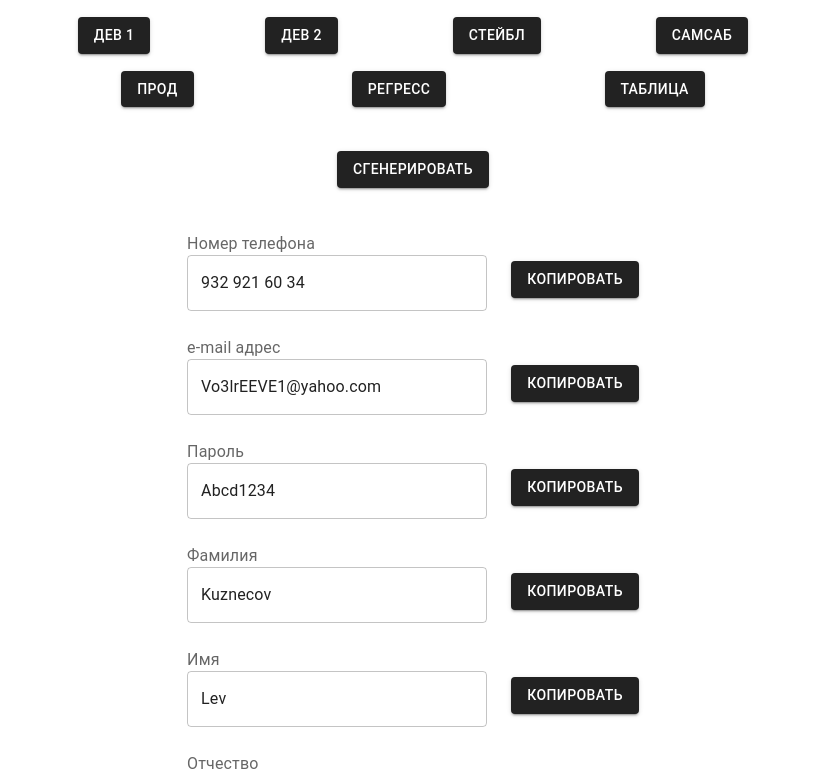
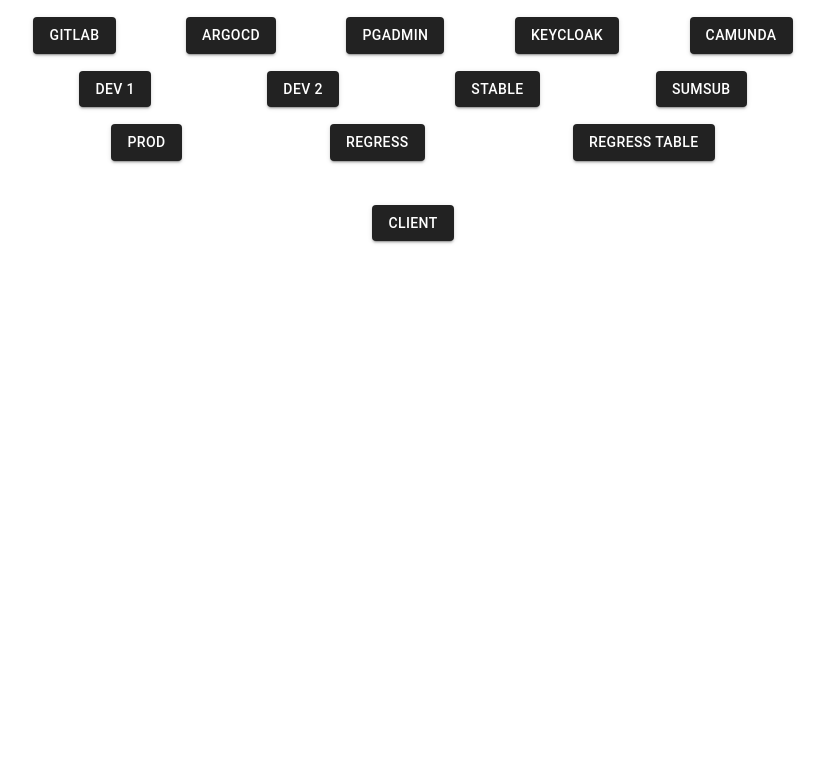
Before and after one commit to Orehik/mock_data_generator, a React (Vite) app: page / in a window 1280 px wide. Shown: the top 773 px of the page, without its empty margins (227-1052 px from the left). Built offline with nearby package versions, Linux system fonts and the light colour scheme.

Commit message:
add prettier, hide form button & extra buttons by Den M

```diff
--- a/package.json
+++ b/package.json
@@ -26,6 +26,7 @@
     "eslint-plugin-react": "^7.32.2",
     "eslint-plugin-react-hooks": "^4.6.0",
     "eslint-plugin-react-refresh": "^0.4.3",
+    "prettier": "^3.0.3",
     "typescript": "^5.0.2",
     "vite": "^4.4.5"
   },
--- a/src/App.css
+++ b/src/App.css
@@ -11,7 +11,7 @@
 .parent_container {
   display: flex;
   flex-direction: column;
-  max-width: 900px;
+  width: 900px;
   align-self: center;
 }
 
--- a/src/App.tsx
+++ b/src/App.tsx
@@ -13,7 +13,7 @@
 import { generateEmail } from "./helpers/emailAddress";
 import { maleNames } from "./dataNames/maleNames";
 import { TAXGenerator } from "./helpers/TAXGenerator";
-import './App.css';
+import "./App.css";
 
 function App() {
   const randomIndex = Math.floor(Math.random() * 10000);
@@ -21,25 +21,26 @@
 
   const getNames = useMemo(() => {
     if (randomGender) {
-      return maleNames[randomIndex]
+      return maleNames[randomIndex];
     } else {
-      return femaleNames[randomIndex]
+      return femaleNames[randomIndex];
     }
-  }, [randomGender, randomIndex])
+  }, [randomGender, randomIndex]);
 
-  const [phoneNumber, setPhoneNumber] = useState('');
-  const [email, setEmail] = useState('');
-  const [pass, setPass] = useState('');
-  const [lastname, setLastname] = useState('');
-  const [firstname, setFirstname] = useState('');
-  const [middlename, setMiddlename] = useState('');
-  const [inn, setInn] = useState('');
+  const [phoneNumber, setPhoneNumber] = useState("");
+  const [email, setEmail] = useState("");
+  const [pass, setPass] = useState("");
+  const [lastname, setLastname] = useState("");
+  const [firstname, setFirstname] = useState("");
+  const [middlename, setMiddlename] = useState("");
+  const [inn, setInn] = useState("");
+  const [isFormVisible, setIsFormVisible] = useState<boolean>(false);
 
   const arrayValue = [phoneNumber, email, pass, lastname, firstname, middlename, inn];
 
   const innGenerator = () => {
     setInn(TAXGenerator());
-  }
+  };
 
   const getStarted = () => {
     setPhoneNumber(generateRussianPhoneNumber());
@@ -49,91 +50,124 @@
     setFirstname(transliterator(getNames.firstname));
     setMiddlename(transliterator(getNames.middlename));
     setInn(TAXGenerator());
-  }
+  };
 
   useEffect(() => {
-    getStarted()
-  }, [])
+    getStarted();
+  }, []);
 
   return (
     <div className="parent_container">
       <div className="hotkey">
-        <BaseButton className="copy_button" onClick={() => window.open(import.meta.env.VITE_DEV_1, "_blank")}>ДЕВ 1</BaseButton>
-        <BaseButton className="copy_button" onClick={() => window.open(import.meta.env.VITE_DEV_2, "_blank")}>ДЕВ 2</BaseButton>
-        <BaseButton className="copy_button" onClick={() => window.open(import.meta.env.VITE_STABLE, "_blank")}>Стейбл</BaseButton>
-        <BaseButton className="copy_button" onClick={() => window.open(import.meta.env.VITE_SUMSUB, "_blank")}>САМСАБ</BaseButton>
+        <BaseButton className="copy_button" onClick={() => window.open(import.meta.env.VITE_GITLAB, "_blank")}>
+          GitLab
+        </BaseButton>
+        <BaseButton className="copy_button" onClick={() => window.open(import.meta.env.VITE_ARGO_CD, "_blank")}>
+          ArgoCD
+        </BaseButton>
+        <BaseButton className="copy_button" onClick={() => window.open(import.meta.env.VITE_PG_ADMIN, "_blank")}>
+          pgAdmin
+        </BaseButton>
+        <BaseButton className="copy_button" onClick={() => window.open(import.meta.env.VITE_KEYCLOAK, "_blank")}>
+          KeyCloak
+        </BaseButton>
+        <BaseButton className="copy_button" onClick={() => window.open(import.meta.env.VITE_CAMUNDA, "_blank")}>
+          Camunda
+        </BaseButton>
       </div>
       <div className="hotkey">
-        <BaseButton className="copy_button" onClick={() => window.open(import.meta.env.VITE_PROD, "_blank")}>ПРОД</BaseButton>
-        <BaseButton className="copy_button" onClick={() => window.open(import.meta.env.VITE_REGRESS, "_blank")}>РЕГРЕСС</BaseButton>
-        <BaseButton className="copy_button" onClick={() => window.open(import.meta.env.VITE_TABLE, "_blank")}>ТАБЛИЦА</BaseButton>
+        <BaseButton className="copy_button" onClick={() => window.open(import.meta.env.VITE_DEV_1, "_blank")}>
+          Dev 1
+        </BaseButton>
+        <BaseButton className="copy_button" onClick={() => window.open(import.meta.env.VITE_DEV_2, "_blank")}>
+          Dev 2
+        </BaseButton>
+        <BaseButton className="copy_button" onClick={() => window.open(import.meta.env.VITE_STABLE, "_blank")}>
+          Stable
+        </BaseButton>
+        <BaseButton className="copy_button" onClick={() => window.open(import.meta.env.VITE_SUMSUB, "_blank")}>
+          SumSub
+        </BaseButton>
       </div>
-      <BaseButton className="box_element" onClick={() => getStarted()}>Сгенерировать</BaseButton>
+      <div className="hotkey">
+        <BaseButton className="copy_button" onClick={() => window.open(import.meta.env.VITE_PROD, "_blank")}>
+          Prod
+        </BaseButton>
+        <BaseButton className="copy_button" onClick={() => window.open(import.meta.env.VITE_REGRESS, "_blank")}>
+          REGRESS
+        </BaseButton>
+        <BaseButton className="copy_button" onClick={() => window.open(import.meta.env.VITE_TABLE, "_blank")}>
+          REGRESS TABLE
+        </BaseButton>
+      </div>
+      <BaseButton className="box_element" onClick={() => setIsFormVisible((prev) => !prev)}>
+        {isFormVisible ? "Hide" : "Client"}
+      </BaseButton>
+      {isFormVisible && (
+        <>
+          <BaseButton className="box_element" onClick={() => getStarted()}>
+            Generate
+          </BaseButton>
           <div className="div_container">
             <div>
               <Box className="box_container">
-            <BaseInput
-              label={INPUT_LABELS.phone_number}
-              value={phoneNumber}
-            />
-            <BaseButton className="copy_button" onClick={() => copyValue(phoneNumber)}>Копировать</BaseButton>
+                <BaseInput label={INPUT_LABELS.phone_number} value={phoneNumber} />
+                <BaseButton className="copy_button" onClick={() => copyValue(phoneNumber)}>
+                  Copy
+                </BaseButton>
               </Box>
               <Box className="box_container">
-            <BaseInput
-              label={INPUT_LABELS.email_address}
-              value={email}
-            />
-            <BaseButton className="copy_button" onClick={() => copyValue(email)}>Копировать</BaseButton>
+                <BaseInput label={INPUT_LABELS.email_address} value={email} />
+                <BaseButton className="copy_button" onClick={() => copyValue(email)}>
+                  Copy
+                </BaseButton>
               </Box>
               <Box className="box_container">
-            <BaseInput
-              label={INPUT_LABELS.password}
-              value={pass}
-            />
-            <BaseButton className="copy_button" onClick={() => copyValue(pass)}>Копировать</BaseButton>
+                <BaseInput label={INPUT_LABELS.password} value={pass} />
+                <BaseButton className="copy_button" onClick={() => copyValue(pass)}>
+                  Copy
+                </BaseButton>
               </Box>
             </div>
             <div>
               <Box className="box_container">
-            <BaseInput
-              label={INPUT_LABELS.lastname}
-              value={lastname}
-            />
-            <BaseButton className="copy_button" onClick={() => copyValue(lastname)}>Копировать</BaseButton>
+                <BaseInput label={INPUT_LABELS.lastname} value={lastname} />
+                <BaseButton className="copy_button" onClick={() => copyValue(lastname)}>
+                  Copy
+                </BaseButton>
               </Box>
               <Box className="box_container">
-            <BaseInput
-              label={INPUT_LABELS.firstname}
-              value={firstname}
-            />
-            <BaseButton className="copy_button" onClick={() => copyValue(firstname)}>Копировать</BaseButton>
+                <BaseInput label={INPUT_LABELS.firstname} value={firstname} />
+                <BaseButton className="copy_button" onClick={() => copyValue(firstname)}>
+                  Copy
+                </BaseButton>
               </Box>
               <Box className="box_container">
-            <BaseInput
-              label={INPUT_LABELS.middlename}
-              value={middlename}
-            />
-            <BaseButton className="copy_button" onClick={() => copyValue(middlename)}>Копировать</BaseButton>
+                <BaseInput label={INPUT_LABELS.middlename} value={middlename} />
+                <BaseButton className="copy_button" onClick={() => copyValue(middlename)}>
+                  Copy
+                </BaseButton>
               </Box>
             </div>
           </div>
           <div className="inn_box_element">
             <Box className="box_container">
-          <BaseInput
-            label={INPUT_LABELS.inn}
-            value={inn}
-          />
-          <BaseButton className="copy_button" onClick={() => copyValue(inn)}>Копировать</BaseButton>
+              <BaseInput label={INPUT_LABELS.inn} value={inn} />
+              <BaseButton className="copy_button" onClick={() => copyValue(inn)}>
+                Copy
+              </BaseButton>
             </Box>
           </div>
           <div className="refresh_box_element">
-        <RefreshInn onClick={() => innGenerator()}/>
+            <RefreshInn onClick={() => innGenerator()} />
           </div>
           <div className="new_box_element">
-        <BaseButton onClick={() => copyValue(arrayValue)}>Копировать всё</BaseButton>
+            <BaseButton onClick={() => copyValue(arrayValue)}>Copy all</BaseButton>
           </div>
+        </>
+      )}
     </div>
-  )
+  );
 }
 
-export default App
+export default App;
--- a/src/constants.ts
+++ b/src/constants.ts
@@ -1,13 +1,13 @@
 import { INPUT_LABELSProps } from "./types/type";
 
 export const INPUT_LABELS: INPUT_LABELSProps = {
-  "phone_number": "Номер телефона",
-  "lastname": "Фамилия",
-  "firstname": "Имя",
-  "middlename": "Отчество",
-  "password": "Пароль",
-  "email_address": "e-mail адрес",
-  "inn": "ИНН",
+  "phone_number": "Phone number",
+  "lastname": "Lastname",
+  "firstname": "Name",
+  "middlename": "Middlename",
+  "password": "Password",
+  "email_address": "Email",
+  "inn": "TAX ID",
 };
 
 export const CONVERTER = {
```
Also changed, not shown: .pnp.cjs, 1 other file (tests, documents, lock files or other folders). Lines whose indentation alone changed are shown as unchanged.
